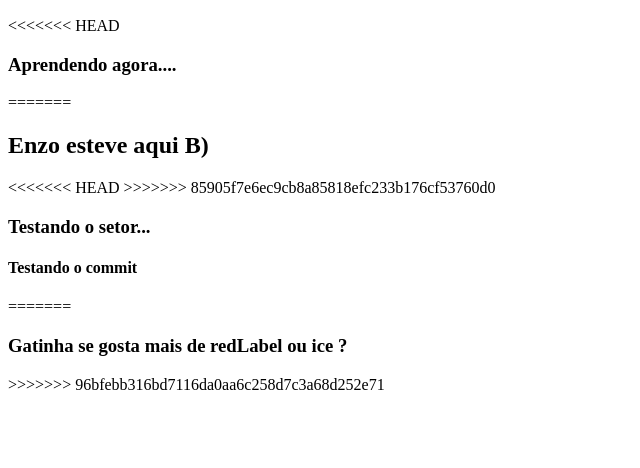
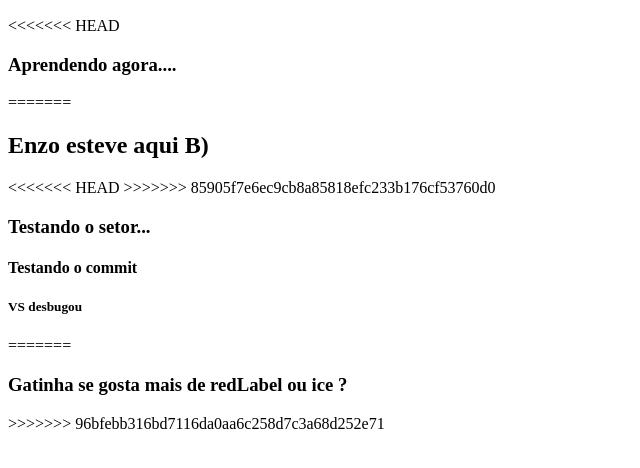
Before and after one commit to ViAndrade/Engenharia-de-Software-III, a plain HTML site: page index.html in a window 1280 px wide. Shown: the part 110-578 px from the top of the page, without its empty margins (0-640 px from the left). Drawn offline with Linux system fonts and the light colour scheme.

Commit message:
commit10 - vs não estava funcionando

```diff
--- a/index.html
+++ b/index.html
@@ -17,6 +17,7 @@
 >>>>>>> 85905f7e6ec9cb8a85818efc233b176cf53760d0
     <h3>Testando o setor...</h3>
     <h4>Testando o commit</h4>
+    <h5>VS desbugou</h5>
 
 </body>
 </html>
```
